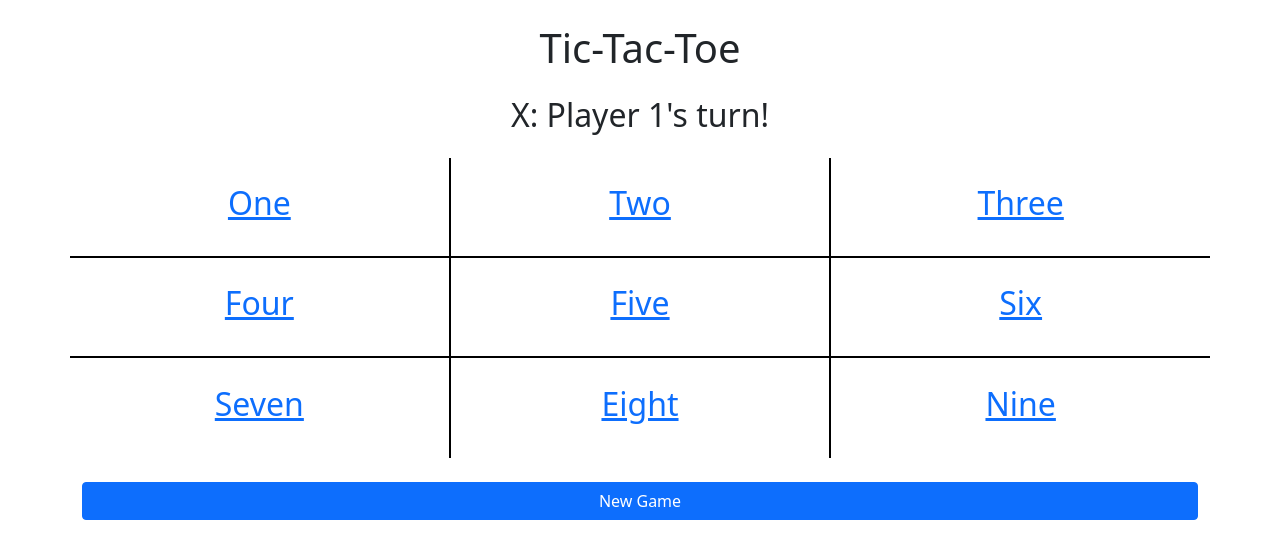
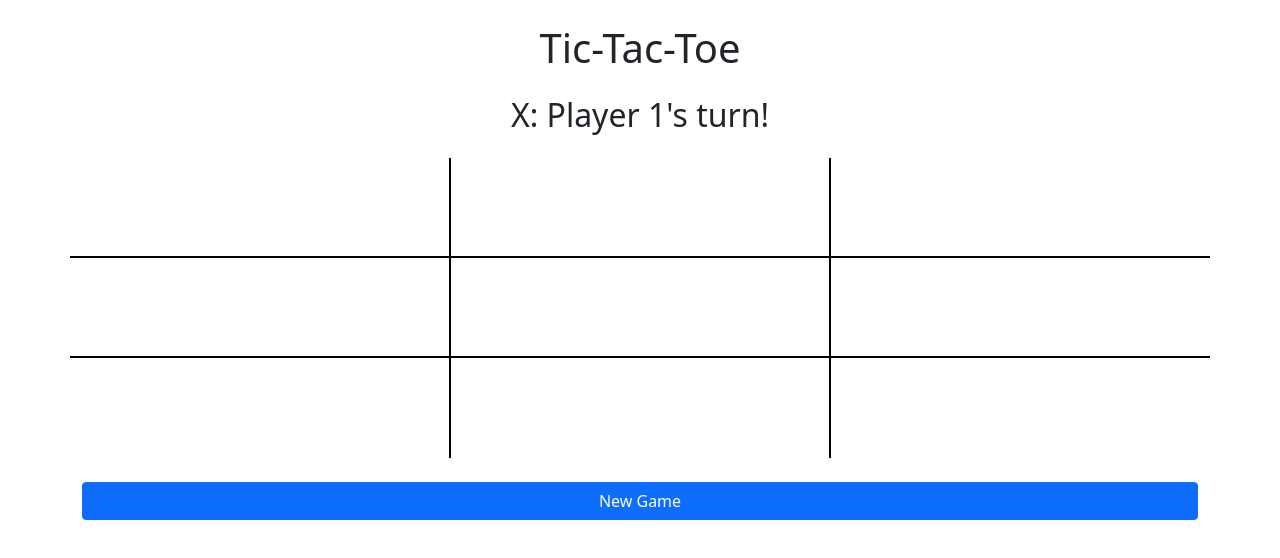
Before and after one commit to irvine8roman/Tic-Tac-Toe, a website: page index.html in a window 1280 px wide. Drawn offline with nearby package versions, Linux system fonts and the light colour scheme.

Commit message:
Continuing to update code and layout

```diff
--- a/index.html
+++ b/index.html
@@ -18,46 +18,40 @@
     <div>
       <h2 class="text-center mt-4" id="player-turn">X: Player 1's turn!</h2>
     </div>
-    <div class="mt-4">
+    <div class="mt-4" id="game-form">
       <div class="row" style="height: 100px">
-        <div class="col styling styling-one">
-          <a href="#" id="link-one"><h2 id="letter-one">One</h2></a>
+        <div class="col styling styling-one letter">
+          <h2 id="letter-one"></h2>
         </div>
-        <div class="col styling styling-two">
-          <a href="#" id="link-two"><h2 id="letter-two">Two</h2></a>
+        <div class="col styling styling-two letter">
+          <h2 id="  letter-two"></h2>
         </div>
-        <div class="col styling styling-three">
-          <a href="#" id="link-three">
-            <h2 id="letter-three">Three</h2>
-          </a>
+        <div class="col styling styling-three letter">
+          <h2 id="letter-three"></h2>
         </div>
       </div>
 
       <div class="row" style="height: 100px">
-        <div class="col styling styling-four">
-          <a href="#" id="link-four"> <h2 id="letter-four">Four</h2></a>
+        <div class="col styling styling-four letter">
+          <h2 id=" letter-four"></h2>
         </div>
-        <div class="col styling styling-five">
-          <a href="#" id="link-five"><h2 id="letter-five">Five</h2></a>
+        <div class="col styling styling-five letter">
+          <h2 id="  letter-five"></h2>
         </div>
-        <div class="col styling styling-six">
-          <a href="#" id="link-six"><h2 id="letter-one">Six</h2></a>
+        <div class="col styling styling-six letter">
+          <h2 id=" letter-one"></h2>
         </div>
       </div>
 
       <div class="row" style="height: 100px">
-        <div class="col styling styling-seven">
-          <a href="#" id="link-seven">
-            <h2 id="letter-seven">Seven</h2>
-          </a>
+        <div class="col styling styling-seven letter">
+          <h2 id=" letter-seven"></h2>
         </div>
-        <div class="col styling styling-eight">
-          <a href="#" id="link-eight">
-            <h2 id="letter-eight">Eight</h2>
-          </a>
+        <div class="col styling styling-eight letter">
+          <h2 id=" letter-eight"></h2>
         </div>
-        <div class="col styling styling-nine">
-          <a href="#" id="link-nine"><h2 id="letter-nine">Nine</h2></a>
+        <div class="col styling styling-nine letter">
+          <h2 id=" letter-nine"></h2>
         </div>
       </div>
     </div>
--- a/script.js
+++ b/script.js
@@ -0,0 +1,15 @@
+let startingPlayer = "X";
+
+document.addEventListener("click", function (e) {
+  if (e.target.classList.contains("letter")) {
+    if (startingPlayer === "X" && e.target.children[0].innerHTML == "") {
+      e.target.children[0].innerHTML = "X";
+      startingPlayer = "O";
+    } else if (startingPlayer === "O" && e.target.children[0].innerHTML == "") {
+      e.target.children[0].innerHTML = "O";
+      startingPlayer = "X";
+    } else {
+      console.log("What?");
+    }
+  }
+});
```
